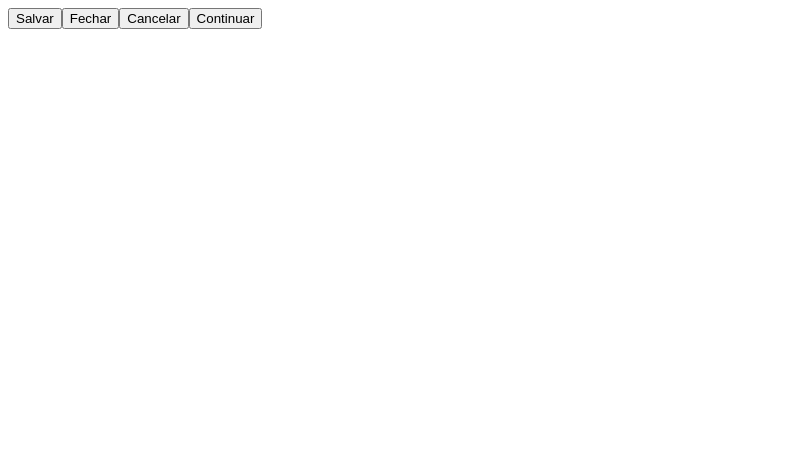
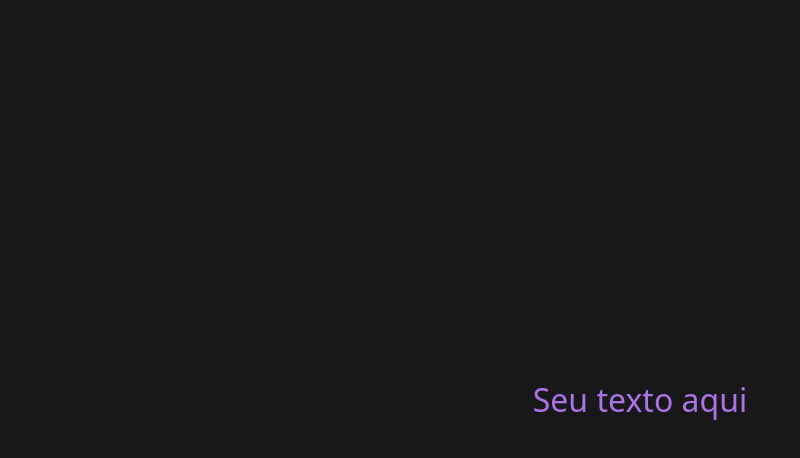
Before and after one commit to devcodapp/design-system, a Next.js app: page / in a window 1280 px wide. Shown: the top 458 px of the page, without its empty margins (0-800 px from the left). Built offline with nearby package versions, Linux system fonts and the light colour scheme.

Commit message:
feat: Text Component

```diff
--- a/src/app/layout.tsx
+++ b/src/app/layout.tsx
@@ -1,3 +1,5 @@
+import './globals.css'
+
 export const metadata = {
   title: 'Next.js',
   description: 'Generated by Next.js',
@@ -11,7 +13,6 @@ export default function RootLayout({
   return (
     <html lang="en">
       <body>{children}</body>
-      <noscript>Your browser does not support JavaScript!</noscript>
     </html>
   )
 }
--- a/src/app/page.tsx
+++ b/src/app/page.tsx
@@ -1,14 +1,13 @@
-'use client'
+import { Text } from '@/components/Text'
 
-import { Button } from '@/components/Button'
+
 
 export default function Home() {
   return (
-    <div className='flex flex-col gap-3'>
-      <Button className='bg-primary-700' onClick={() => alert('Teste')}>Salvar</Button>
-      <Button>Fechar</Button>
-      <Button>Cancelar</Button>
-      <Button className='bg-warning-500'>Continuar</Button>
-    </div>
+    <div className="flex justify-center items-center h-screen bg-zinc-900">
+  <Text size="xl" className='text-center text-dark-alternative-600'>
+    Seu texto aqui
+  </Text>
+</div>
   )
 }
--- /dev/null
+++ b/src/components/Text.tsx
@@ -0,0 +1,33 @@
+import React from 'react';
+import { twMerge } from 'tailwind-merge';
+
+interface TextProps {
+  children: React.ReactNode;
+  className?: string;
+  size?: 'xxs' | 'xs' | 'sm' | 'md' | 'lg' | 'xl';
+}
+
+const sizeStyles = {
+  xxs: 'text-[0.7rem]',
+  xs: 'text-[0.75rem]',
+  sm: 'text-[0.875rem]',
+  md: 'text-[1rem]',
+  lg: 'text-[1.125rem]',
+  xl: 'text-[2rem]',
+};
+
+
+export const Text: React.FC<TextProps> = ({
+  children,
+  className,
+  size = 'md',
+}) => {
+  const textStyles = twMerge(
+    sizeStyles[size],
+    'text-neutral-800',
+    'font-semi-bold',
+    className
+  );
+
+  return <span className={textStyles}>{children}</span>;
+};
```
Also changed, not shown: package.json (+4 -4 lines), src/app/globals.css (+11 -11 lines), 2 other files (tests, documents, lock files or other folders).
